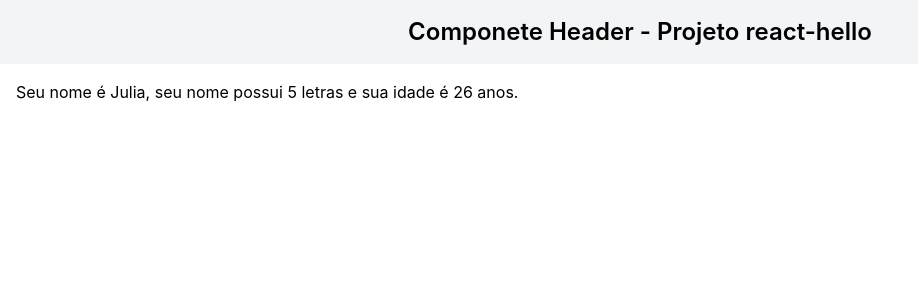
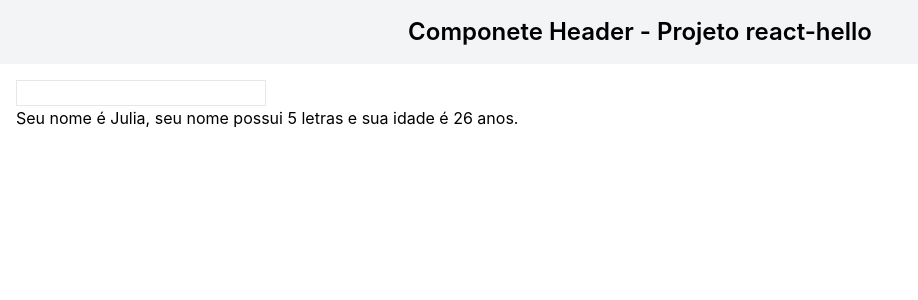
Before and after one commit to JuliaJPereira/react-hello-pos-xp, a React (Create React App) app: page / in a window 1280 px wide. Shown: the top 300 px of the page, without its empty margins (0-918 px from the left). Built offline with nearby package versions, Linux system fonts and the light colour scheme.

Commit message:
Aula 2.5. Entendendo as props

```diff
--- a/src/App.js
+++ b/src/App.js
@@ -1,18 +1,33 @@
 import { Header } from './components/Header';
 import { Main } from './components/Main';
+// import { Test } from './components/Test';
 
 export default function App() {
   console.log('Teste no console do navegador');
 
   return (
-    <div>
+    // React só pode retornar um elemento, então usamos um fragmento para englobar os dois elementos que queremos retornar.
+    <>
       <Header size="large">Componete Header - Projeto react-hello</Header>
       <Main>
+        <input className="border" type="text" />
         <p>
           {/* usamos chaves para inserir variáveis no JSX */}
           Seu nome é Julia, seu nome possui 5 letras e sua idade é 26 anos.
         </p>
       </Main>
-    </div>
+    </>
   );
 }
+
+// Exemplo de utilização de props
+
+/*
+  <Test
+    number={10}
+    string="Teste"
+    visible
+    data={{ a: 1, b: 2 }}
+    onClick={() => console.log('click')}
+  />
+*/
--- /dev/null
+++ b/src/components/Test.js
@@ -0,0 +1,4 @@
+export function Test(props) {
+  console.log(props);
+  return <div>Teste</div>;
+}
```
